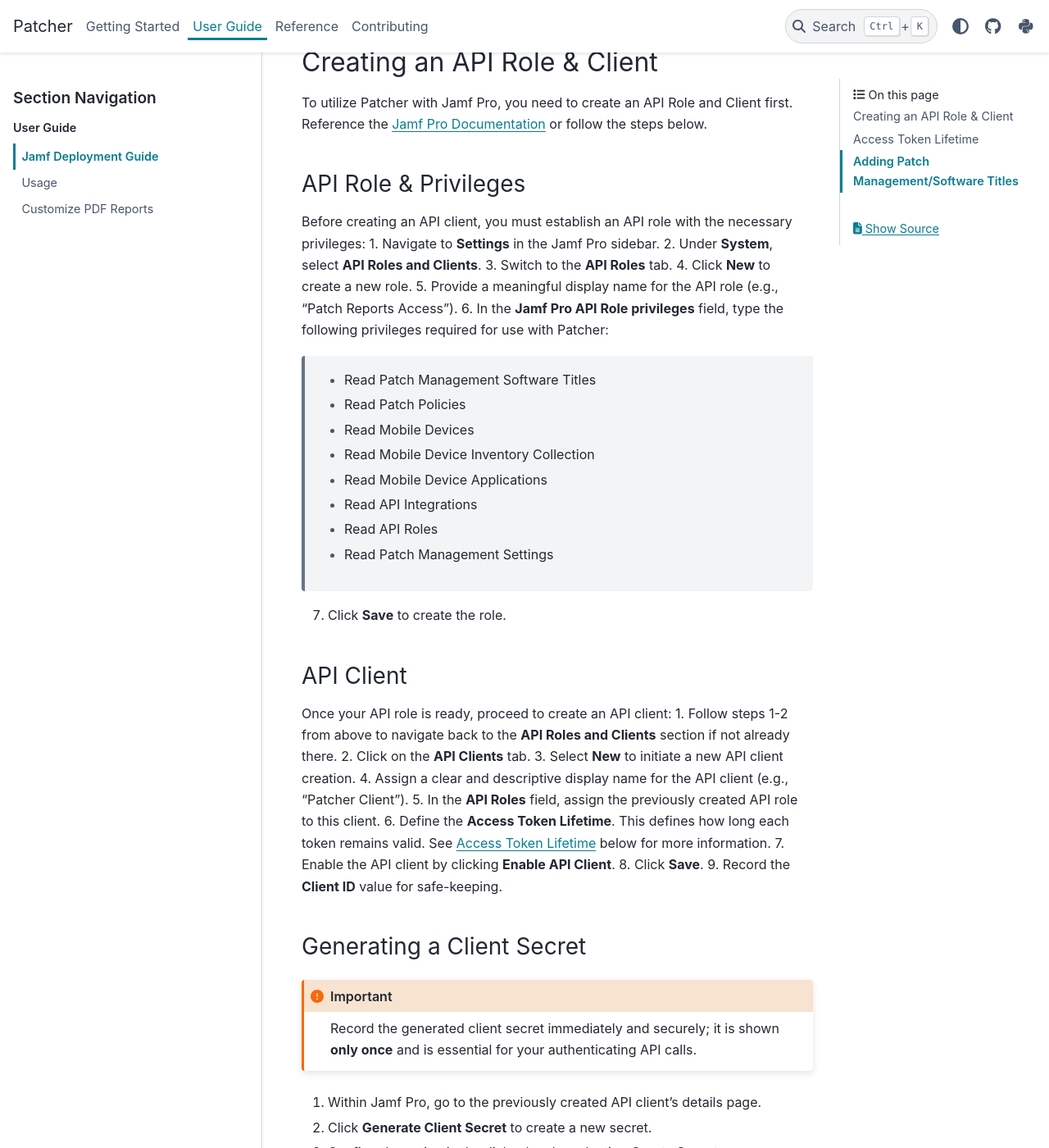
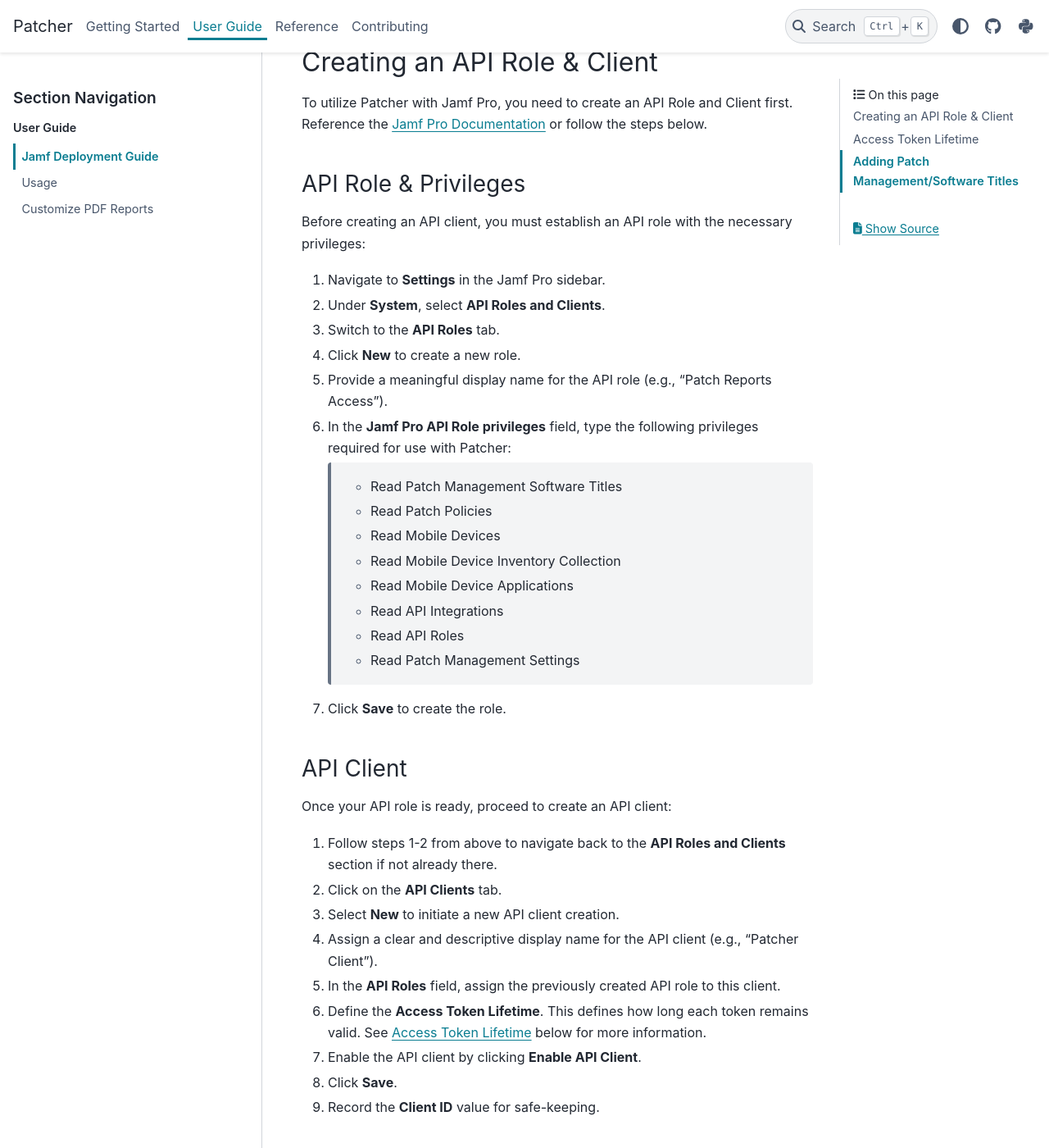
Before and after one commit to liquidz00/Patcher, a Sphinx documentation site: the page built from docs/user/jamf_deployment.rst, in a window 1280 px wide and 1400 px high, scrolled down 490 px. Shown: the whole window at 82% size. Built offline with Sphinx 7.4.7 and the PyData theme 0.15.4, drawn with Linux system fonts in a browser that asks for light colours; some of the changed text lies outside the part shown.

```diff
--- a/docs/getting_started/introduction.rst
+++ b/docs/getting_started/introduction.rst
@@ -22,6 +22,7 @@
 If manual creation is required, create a dedicated API client for Patcher use. Reference the :ref:`Jamf Deployment Guide <jamf-guide>` for assistance.
 
 .. dropdown:: Still have questions on API Roles and Clients?
+
     Refer to the `Jamf Pro Documentation <https://learn.jamf.com/bundle/jamf-pro-documentation-current/page/API_Roles_and_Clients.html>`_ on API Roles and Clients for more information.
 
 Installation
--- a/docs/user/jamf_deployment.rst
+++ b/docs/user/jamf_deployment.rst
@@ -18,6 +18,7 @@
 ---------------------
 
 Before creating an API client, you must establish an API role with the necessary privileges:
+
 1. Navigate to **Settings** in the Jamf Pro sidebar.
 2. Under **System**, select **API Roles and Clients**.
 3. Switch to the **API Roles** tab.
@@ -25,14 +26,14 @@
 5. Provide a meaningful display name for the API role (e.g., "Patch Reports Access").
 6. In the **Jamf Pro API Role privileges** field, type the following privileges required for use with Patcher:
 
-    - Read Patch Management Software Titles
-    - Read Patch Policies
-    - Read Mobile Devices
-    - Read Mobile Device Inventory Collection
-    - Read Mobile Device Applications
-    - Read API Integrations
-    - Read API Roles
-    - Read Patch Management Settings
+    * Read Patch Management Software Titles
+    * Read Patch Policies
+    * Read Mobile Devices
+    * Read Mobile Device Inventory Collection
+    * Read Mobile Device Applications
+    * Read API Integrations
+    * Read API Roles
+    * Read Patch Management Settings
 
 7. Click **Save** to create the role.
 
@@ -40,6 +41,7 @@
 ----------
 
 Once your API role is ready, proceed to create an API client:
+
 1. Follow steps 1-2 from above to navigate back to the **API Roles and Clients** section if not already there.
 2. Click on the **API Clients** tab.
 3. Select **New** to initiate a new API client creation.
@@ -73,6 +75,7 @@
 In situations where AccessTokens need to be generated manually, copy the bash script below into the code editor of your choice. Substitute your Jamf Pro URL in the ``url`` variable, and modify the ``client_id`` and ``client_secret`` values with the Client ID and secret generated from the steps above.
 
 .. dropdown:: Additional Reference
+
     For more details, reference the `Client Credentials Authorization Recipe <https://developer.jamf.com/jamf-pro/recipes/client-credentials-authorization>`_ Jamf Developer documentation.
 
 .. code-block:: bash
```
